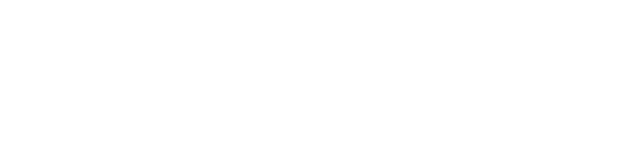
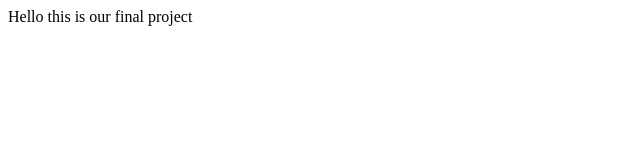
Before and after one commit to karilu/GirlsSaveThePlanet171, a plain HTML site: page index.html in a window 1280 px wide. Shown: the whole page, without its empty margins (0-640 px from the left). Drawn offline with Linux system fonts and the light colour scheme.

Commit message:
testing if I remmember how to do this lol

```diff
--- a/index.html
+++ b/index.html
@@ -5,6 +5,6 @@
     <title>Title</title>
 </head>
 <body>
-
+    Hello this is our final project
 </body>
 </html>
```
